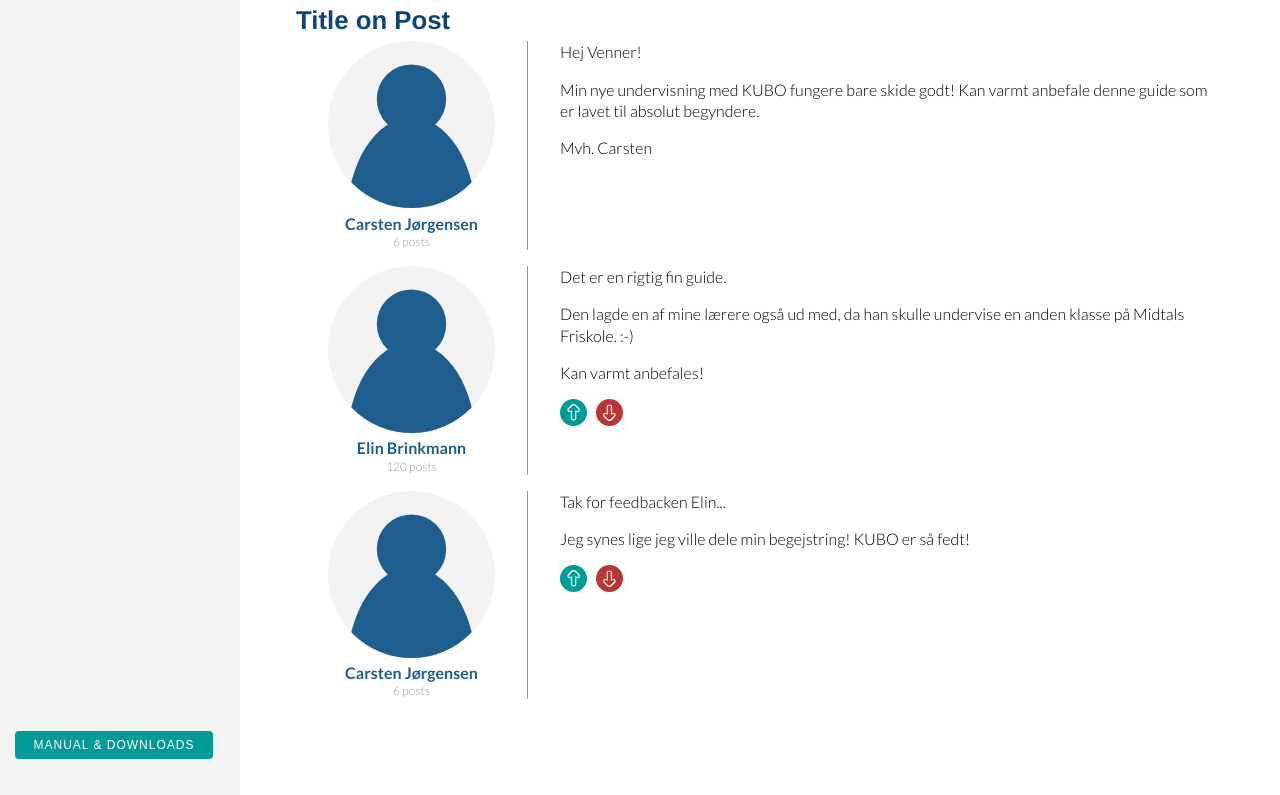
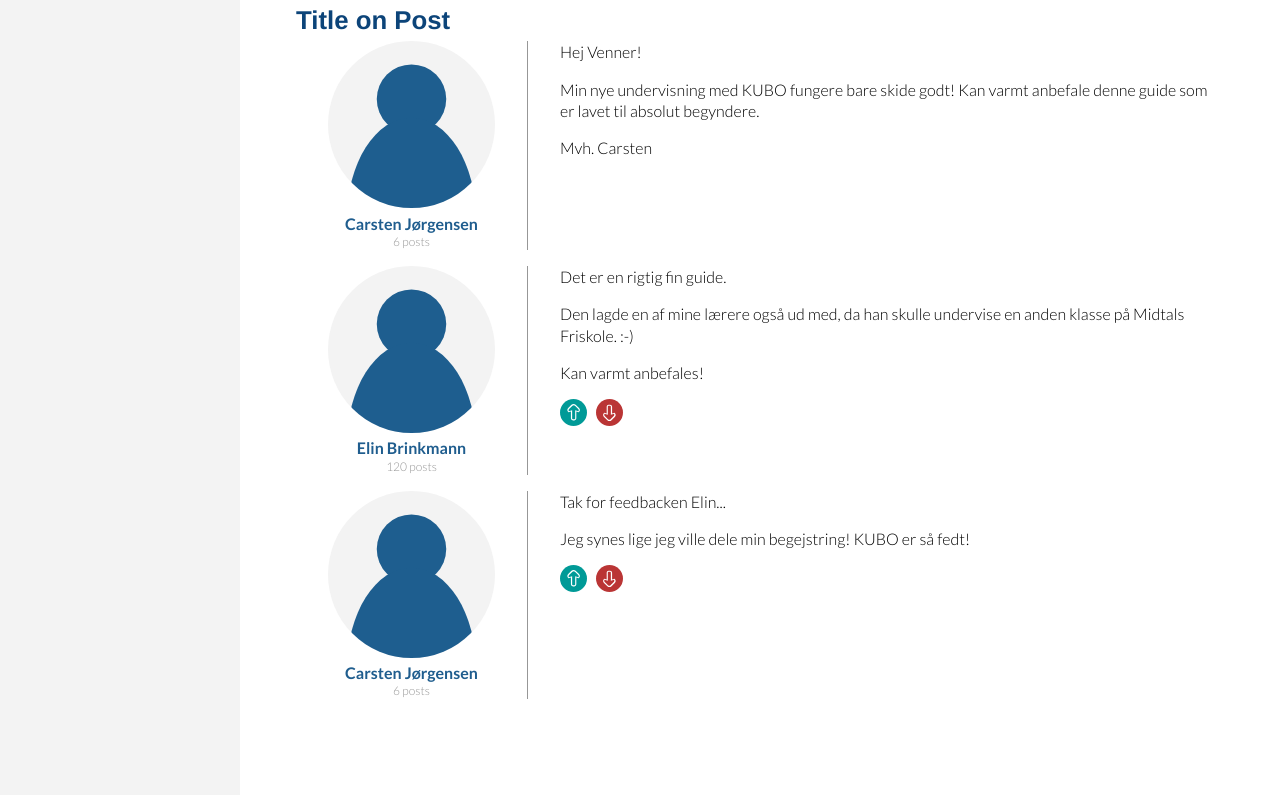
Before and after one commit to jens9652/KUBO, a website: page communitypost.html in a window 1280 px wide. Shown: the part 275-1070 px from the top of the page. Drawn offline with nearby package versions, Linux system fonts and the light colour scheme; files that its build step writes are made by us from their sources; sample sign-in values are in the browser's storage; a web font is replaced by a local one.

Commit message:
Removed button from sidebar.

```diff
--- a/communitypost.html
+++ b/communitypost.html
@@ -40,9 +40,7 @@
           <li class="active"><a href="community.html">Community</a></li>
         </ul>
       </div>
-      <div class="nav-bottom-container">
-        <button class="btn btn-success">Manual & Downloads</button>
-      </div>
+
     </nav>
 
     <main class="content">
```
Also changed, not shown: community.html (+0 -3 lines), communitytopic.html (+1 -3 lines), create-lessonplan.html (+1 -3 lines), dashboard.html (+1 -3 lines), edit-lessonplan.html (+1 -3 lines), lessonplans.html (+1 -3 lines), profile.html (+1 -3 lines), training.html (+1 -3 lines), update-profile.html (+1 -3 lines), view-lessonplan.html (+1 -3 lines).
